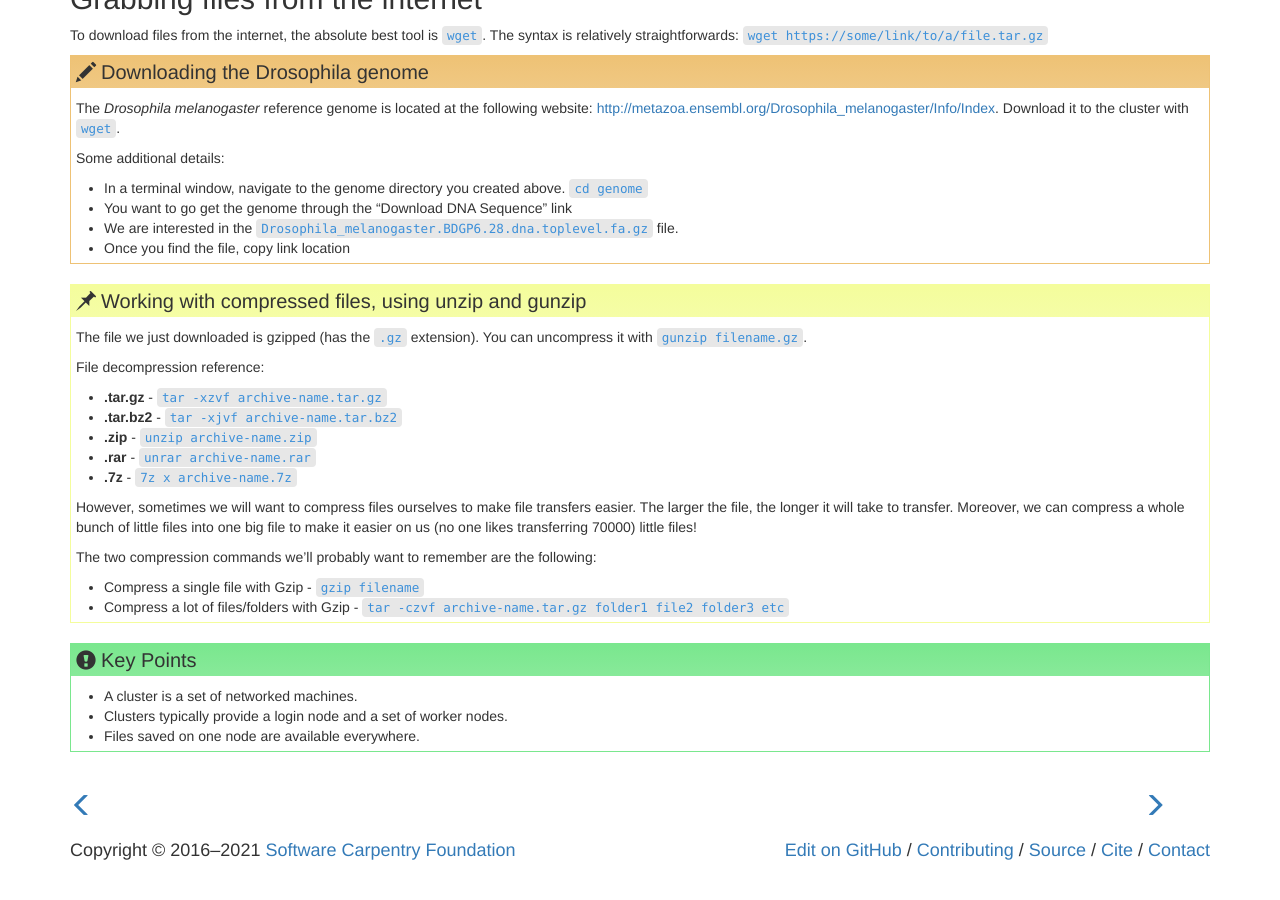
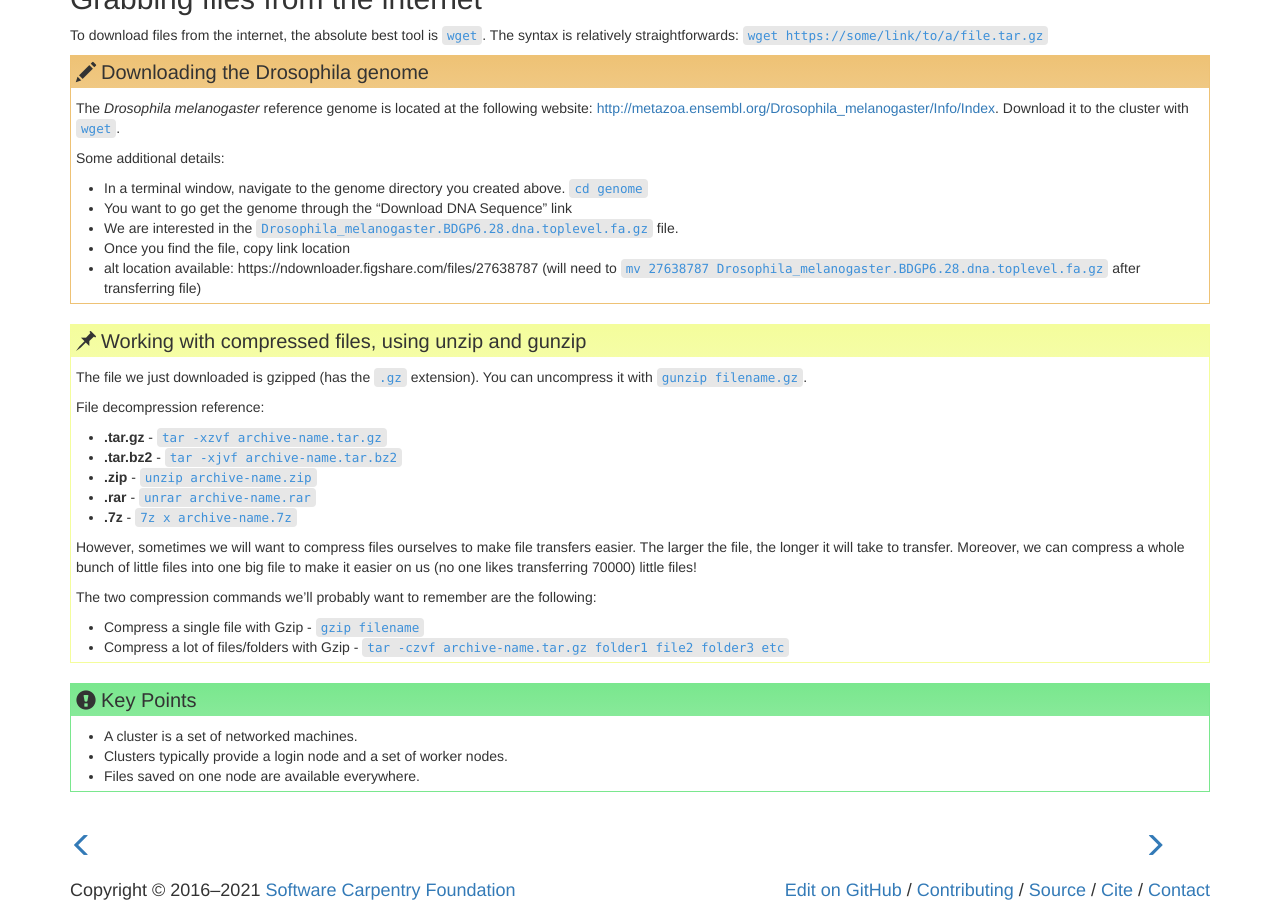
Before and after one commit to khill42/OSC_IntroHPC, a Jekyll site: the page built from _episodes/11-cluster.md, in a window 1280 px wide and 900 px high, scrolled down 5808 px. Built offline with Jekyll 4.4.1, drawn with Linux system fonts in a browser that asks for light colours; before the commit the page ends 6679 px from its top, so only the background shows below that.

Commit message:
Update 11-cluster.md
Added back up location for wget file

```diff
--- a/_episodes/11-cluster.md
+++ b/_episodes/11-cluster.md
@@ -246,6 +246,7 @@ The syntax is relatively straightforwards: `wget https://some/link/to/a/file.tar
 > * You want to go get the genome through the "Download DNA Sequence" link
 > * We are interested in the `Drosophila_melanogaster.BDGP6.28.dna.toplevel.fa.gz` file.
 > * Once you find the file, copy link location
+> * alt location available: https://ndownloader.figshare.com/files/27638787 (will need to `mv 27638787 Drosophila_melanogaster.BDGP6.28.dna.toplevel.fa.gz` after transferring file)
 {: .challenge}
 
 > ## Working with compressed files, using unzip and gunzip
```
